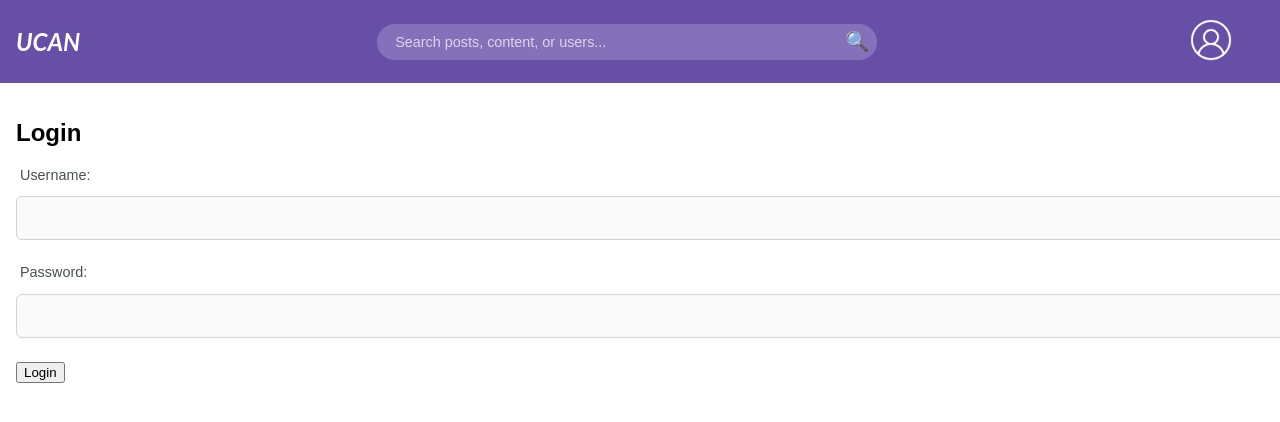
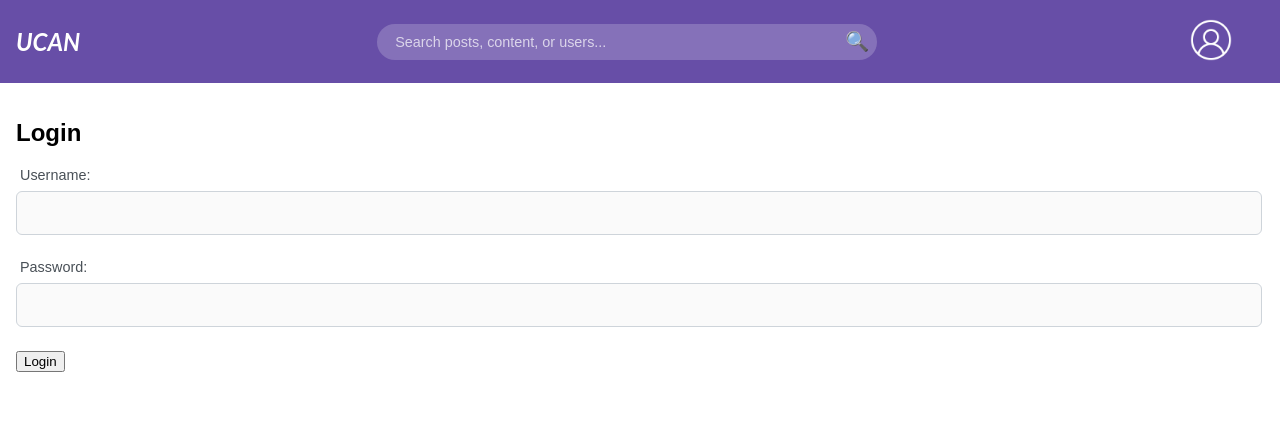
Before and after one commit to ucan-app/ucan-frontend, a React (Create React App) app: page /login in a window 1280 px wide. Shown: the top 422 px of the page. Built offline with nearby package versions, Linux system fonts and the light colour scheme.

Commit message:
add margin

```diff
--- a/src/pages/Signup.css
+++ b/src/pages/Signup.css
@@ -36,7 +36,7 @@
 .form-group {
   display: flex;
   flex-direction: column;
-  gap: 0.35rem;
+  margin-right: 28px;
 }
 
 .form-group label {
```
